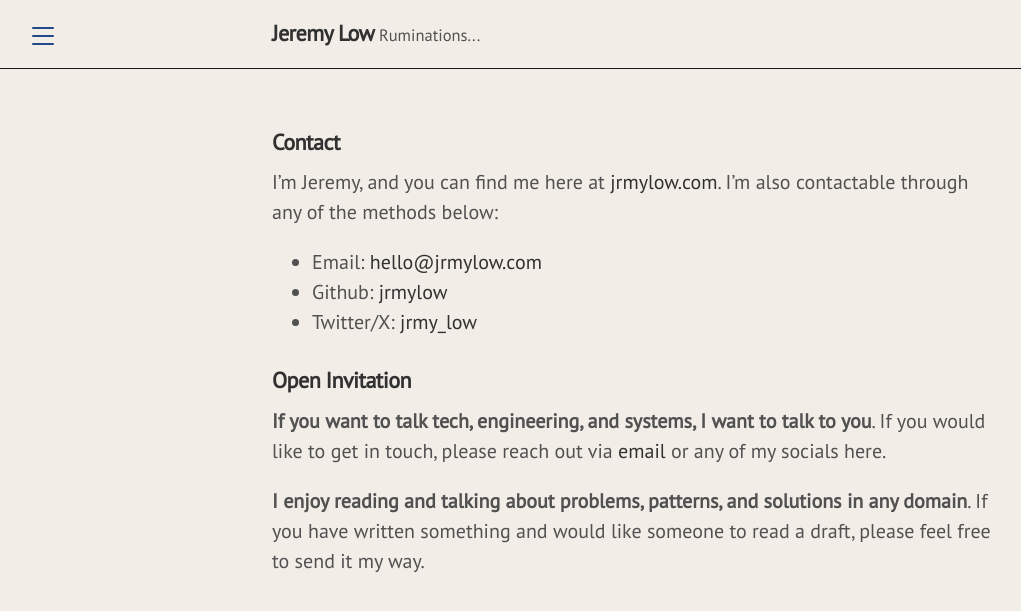
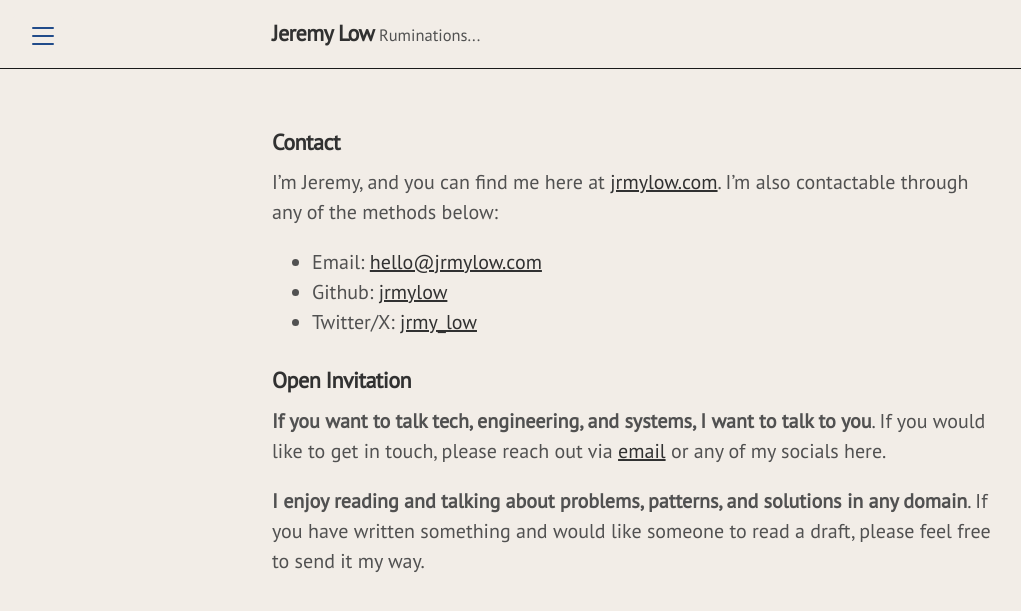
Before and after one commit to jrmylow/jrmylow.github.io, a Jekyll site: the page built from _pages/contact.md, in a window 1280 px wide. Shown: the top 611 px of the page, without its empty margins (8-1029 px from the left). Built offline with Jekyll 4.4.1, drawn with Linux system fonts in a browser that asks for light colours.

Commit message:
fixing underline links

```diff
--- a/public/css/lanyon.css
+++ b/public/css/lanyon.css
@@ -51,6 +51,14 @@ h1, h2, h3, h4, h5, h6 {
   font-family: "PT Sans", Helvetica, Arial, sans-serif;
   font-weight: 400;
   letter-spacing: -.025rem;
+}
+
+/* Links */
+.post a,
+.page a,
+p a,
+li a {
+  text-decoration: underline;
 }
 
 
@@ -614,3 +622,20 @@ input:checked + .toggle-slider:before {
   content: "☀️";
   background-color: var(--toggle-button);
 }
+
+pre, code {
+  background-color: var(--code-bg);
+}
+
+/* Blockquotes */
+blockquote {
+  margin: 1.5rem 0;
+  padding: 1rem 1.5rem;
+  background-color: var(--code-bg);
+  border-left: 4px solid var(--link-color);
+  font-style: italic;
+}
+
+blockquote p:last-child {
+  margin-bottom: 0;
+}
```
